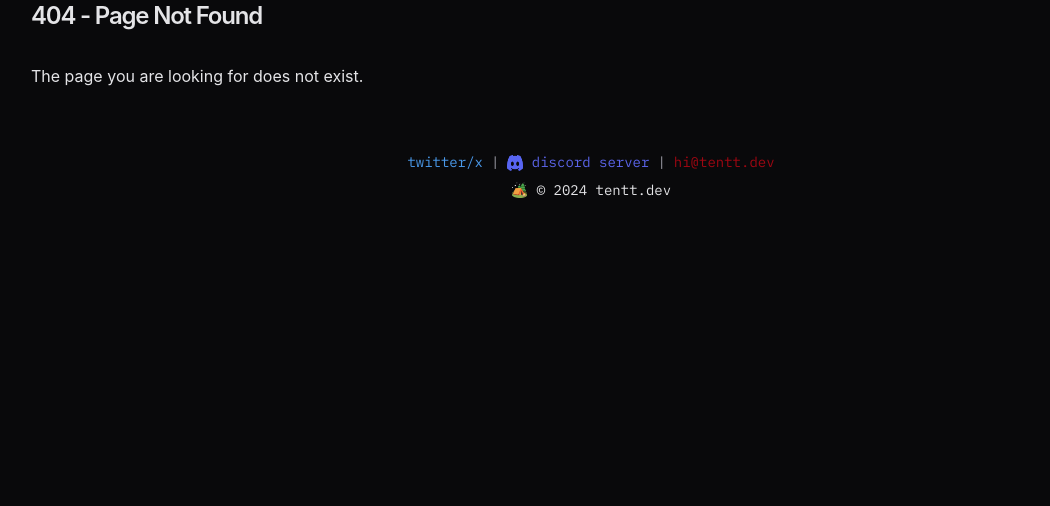
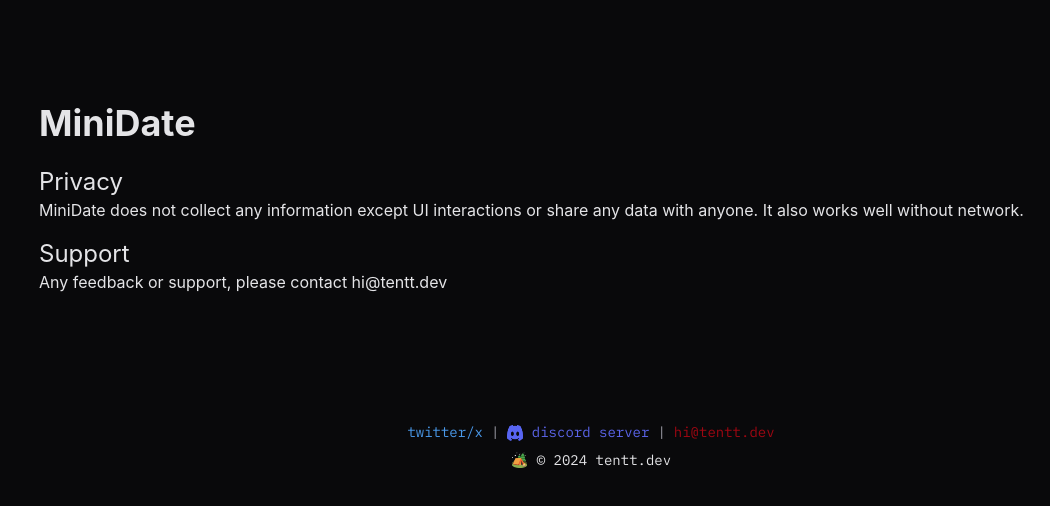
Before and after one commit to heyppen/site.me, a Next.js app: page /minidate in a window 1280 px wide. Before the commit this address had no page. Shown: the top 506 px of the page, without its empty margins (49-1099 px from the left). Built offline with nearby package versions, Linux system fonts and the light colour scheme.

Commit message:
add minidate

```diff
--- /dev/null
+++ b/app/minidate/page.tsx
@@ -0,0 +1,21 @@
+export default function Page() {
+  return (
+    <div className="py-16">
+      <div className="mt-8 mx-2">
+        <h1 className="font-bold text-[36px] mb-4">MiniDate</h1>
+        <h2 className="text-2xl" id="privacy">
+          Privacy
+        </h2>
+        <p>
+          MiniDate does not collect any information except UI interactions or
+          share any data with anyone. It also works well without network.
+        </p>
+
+        <h2 className="mt-4 text-2xl" id="support">
+          Support
+        </h2>
+        <p>Any feedback or support, please contact hi@tentt.dev</p>
+      </div>
+    </div>
+  );
+}
```
